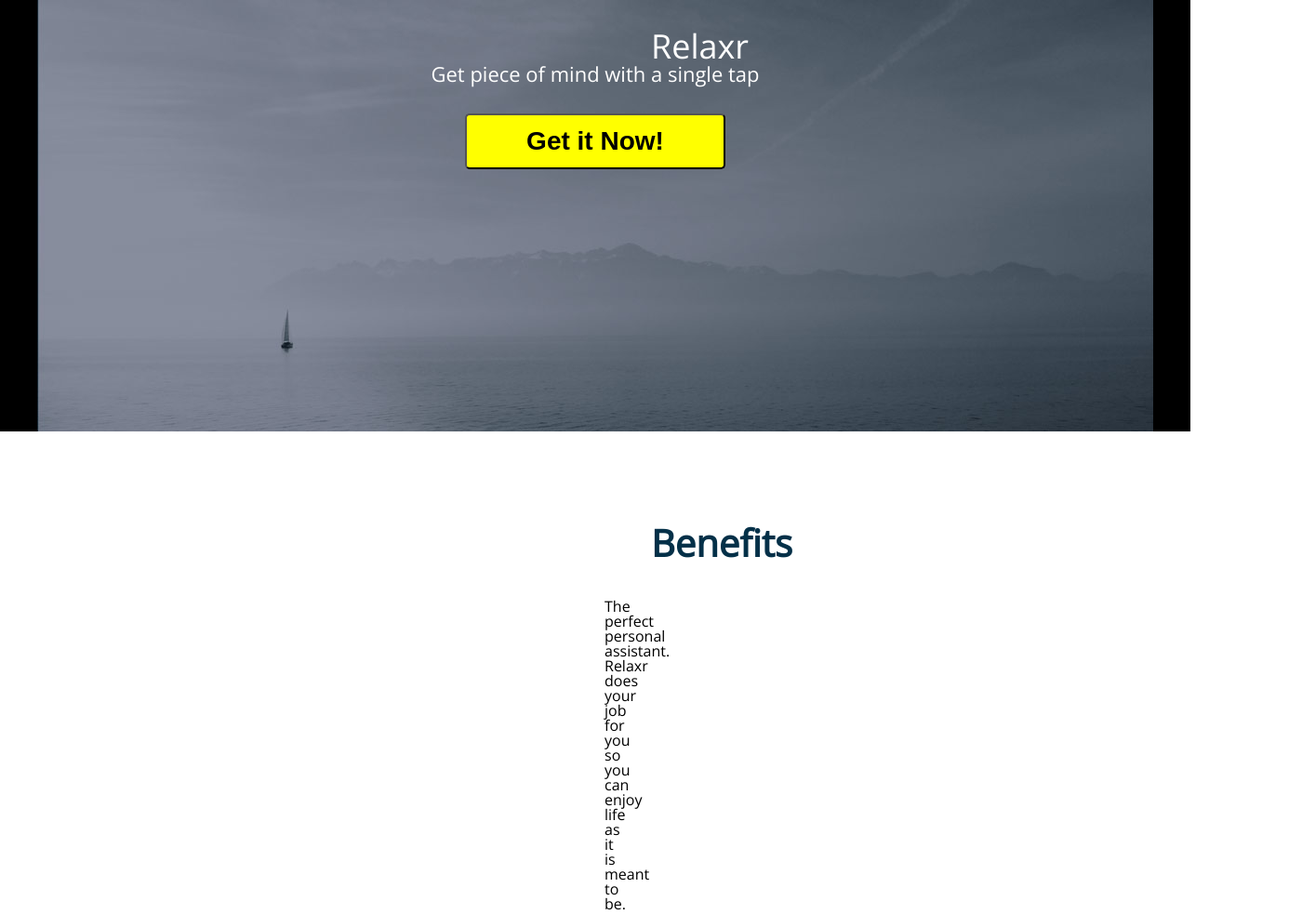
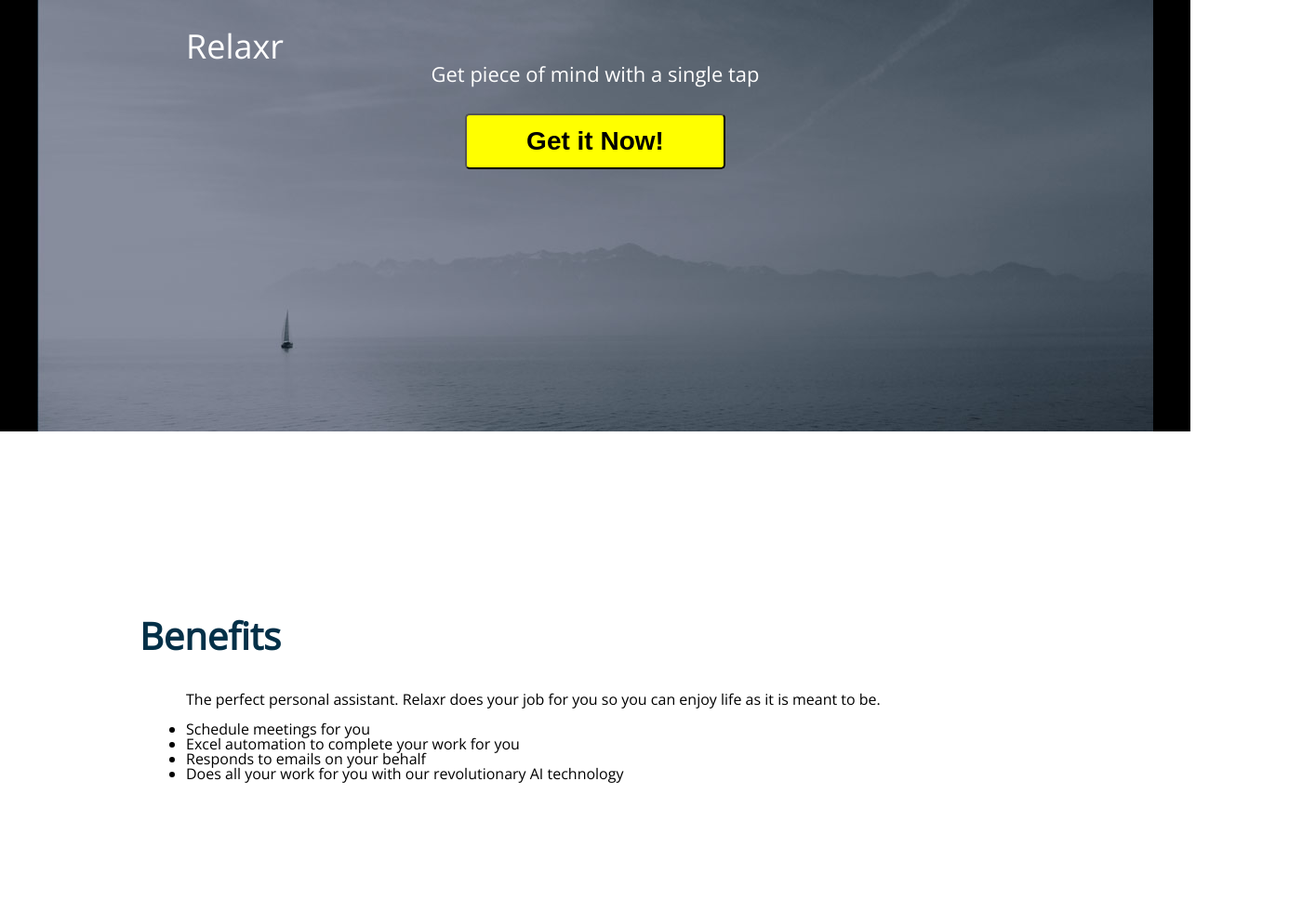
Before and after one commit to davepenick/GA, a plain HTML site: page GA-FEWD_HOMEWORK2/index.html in a window 1280 px wide. Shown: the top 983 px of the page at 93% size, 1400 px wide, since content can reach past the window. Drawn offline with nearby package versions, Linux system fonts and the light colour scheme.

Commit message:
More homework changes

```diff
--- a/GA-FEWD_HOMEWORK2/css/style.css
+++ b/GA-FEWD_HOMEWORK2/css/style.css
@@ -6,8 +6,8 @@ body {
 #company {
   font-size: 36px;
   color: white;
-  padding-left: 700px;
-  padding-right: 700px;
+  padding-left: 200px;
+  padding-right: 200px;
 }
 
 #motto {
@@ -45,28 +45,28 @@ h3 {
   font-size: 40px;
   font-weight: 600;
   margin-bottom: 40px;
-  padding-left: 700px;
- padding-right: 700px;
+  padding-left: 150px;
+ padding-right: 150px;
 }
 .benefits ul  {
- padding-left: 700px;
- padding-right: 700px;
+ padding-left: 200px;
+ padding-right: 200px;
 }
 
 
 }
 .benefits {
-  padding-top: 300px;
-  padding-bottom: 300px;
+  padding-top: 50px;
+  padding-bottom: 50px;
 
 }
 .benefits p {
-  padding-left: 650px;
-  padding-right: 650px;
+  padding-left: 200px;
+  padding-right: 200px;
 }
 .bennies {
-  margin-top: 100px;
-  margin-bottom: 100px;
+  margin-top: 200px;
+  margin-bottom: 200px;
 }
 
 .testimonial {
```
